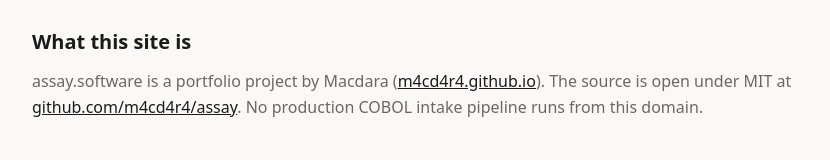
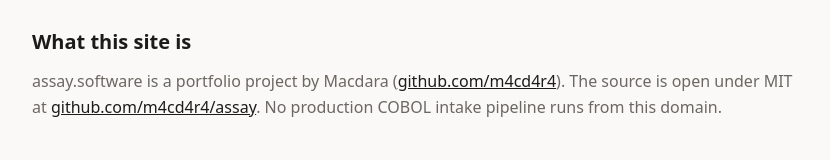
Before and after one commit to m4cd4r4/assay, a Next.js app: page /privacy in a window 1280 px wide. Shown: the part 240-400 px from the top of the page, without its empty margins (224-1054 px from the left). Built offline with nearby package versions, Linux system fonts and the light colour scheme.

Commit message:
fix: retired portfolio site, point author links at github.com/m4cd4r4

```diff
--- a/src/app/privacy/page.tsx
+++ b/src/app/privacy/page.tsx
@@ -42,7 +42,7 @@
             <h2>What this site is</h2>
             <p>
               assay.software is a portfolio project by Macdara
-              (<a href="https://m4cd4r4.github.io/" target="_blank" rel="noopener noreferrer">m4cd4r4.github.io</a>).
+              (<a href="https://github.com/m4cd4r4" target="_blank" rel="noopener noreferrer">github.com/m4cd4r4</a>).
               The source is open under MIT at
               {" "}
               <a href="https://github.com/m4cd4r4/assay" target="_blank" rel="noopener noreferrer">github.com/m4cd4r4/assay</a>.
```
